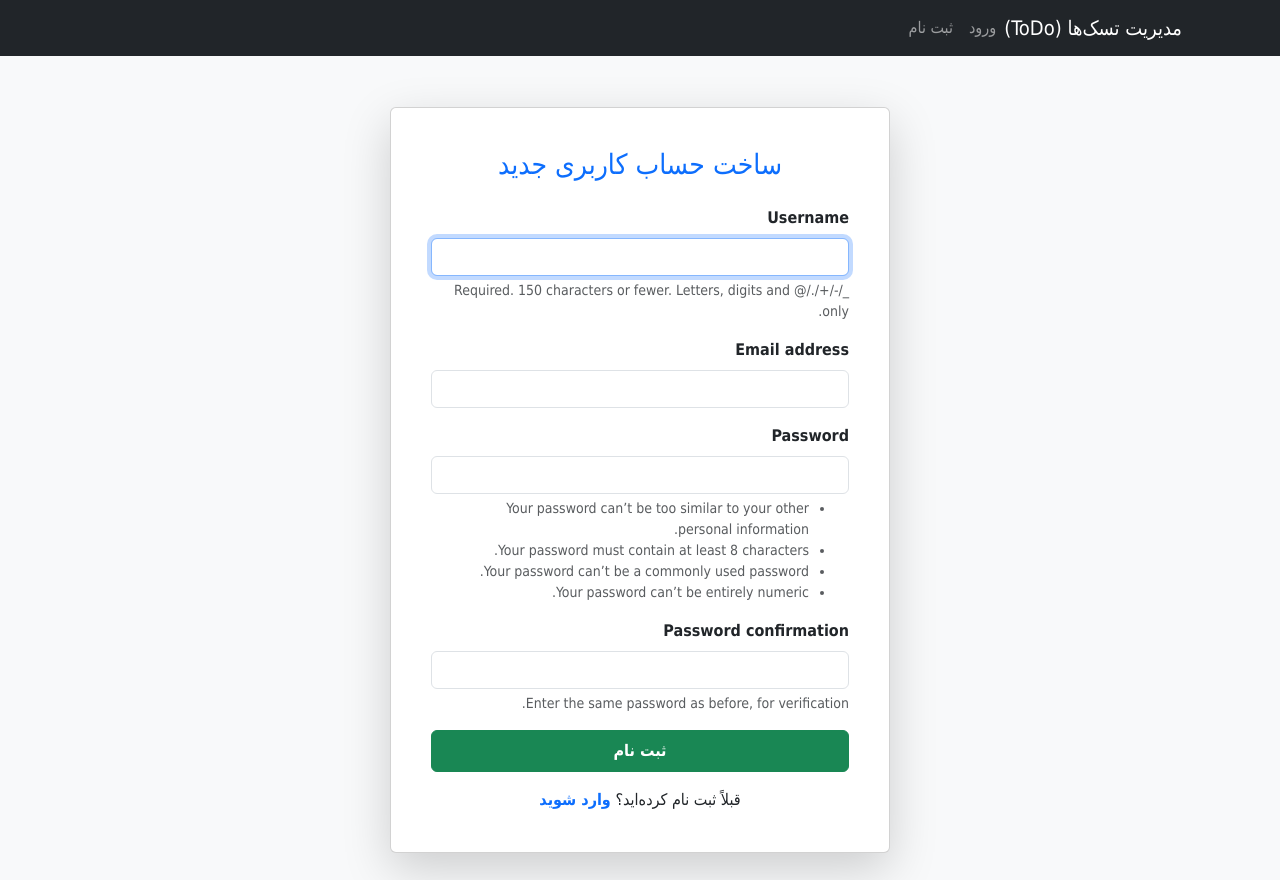
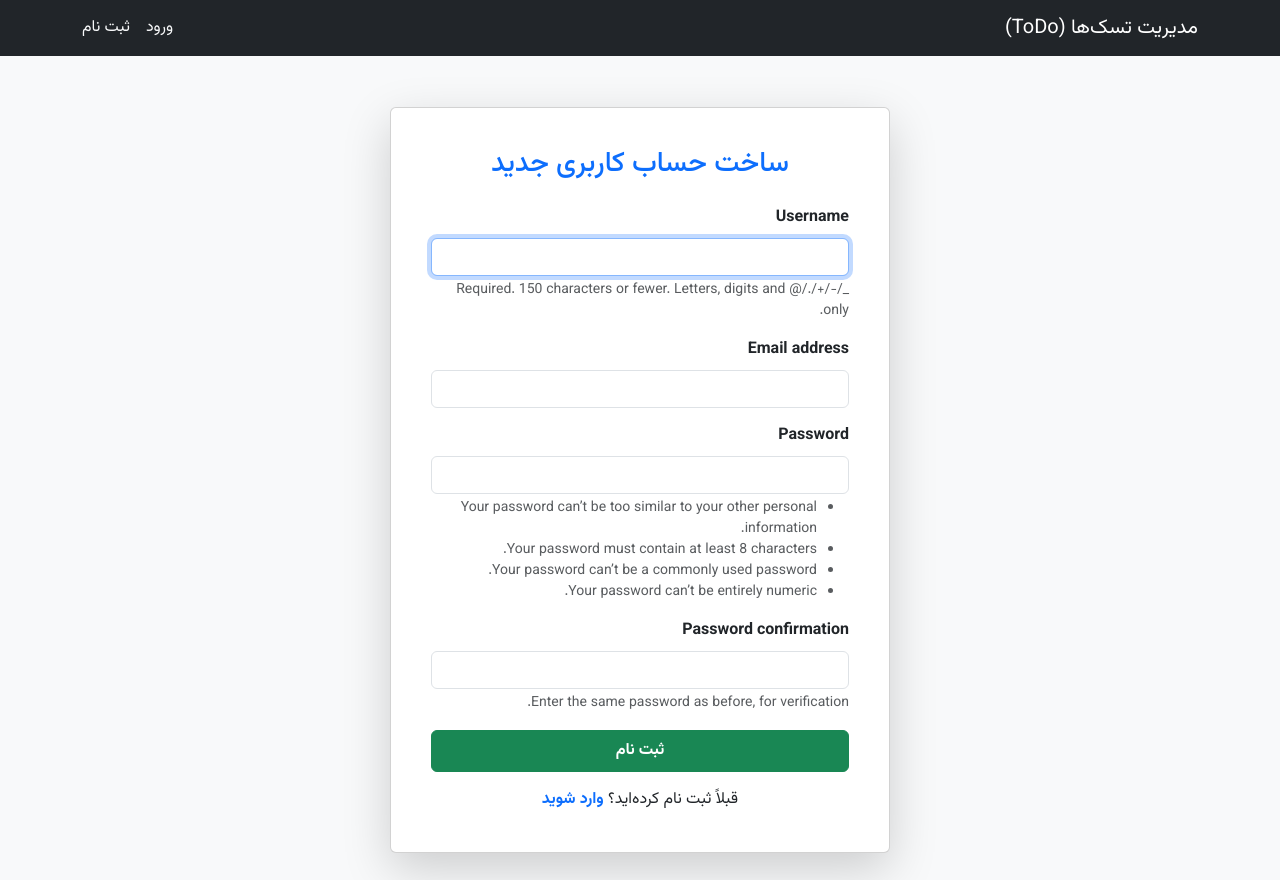
Before and after one commit to amin-mrt/django-todo-app, a Django app: page /accounts/signup/ in a window 1280 px wide. Run offline with Django 5.2, Linux system fonts and the light colour scheme; some libraries are stand-ins or nearby versions.

Commit message:
Update header layout and typography

```diff
--- a/templates/base.html
+++ b/templates/base.html
@@ -1,39 +1,52 @@
 <!DOCTYPE html>
 <html lang="fa" dir="rtl">
+
 <head>
     <meta charset="UTF-8">
     <meta name="viewport" content="width=device-width, initial-scale=1.0">
     <title>{% block title %}برنامه مدیریت کارها{% endblock %}</title>
-    <!-- لینک سی‌اس‌اس بوت‌استرپ برای ظاهر شیک -->
-    <link href="https://cdnjs.cloudflare.com/ajax/libs/bootstrap/5.3.8/css/bootstrap.min.css" rel="stylesheet">
+
+    <!-- Bootstrap CSS -->
+    <link href="https://cdnjs.cloudflare.com/ajax/libs/bootstrap/5.3.8/css/bootstrap.rtl.min.css" rel="stylesheet">
+    <link rel="preconnect" href="https://fonts.googleapis.com">
+    <link rel="preconnect" href="https://fonts.gstatic.com" crossorigin>
+    <link href="https://fonts.googleapis.com/css2?family=Vazirmatn:wght@100..900&display=swap" rel="stylesheet">
     <style>
-        body { background-color: #f8f9fa; font-family: Tahoma, sans-serif; }
-        .todo-card { border-radius: 15px; box-shadow: 0 4px 6px rgba(0,0,0,0.1); }
+        body {
+            background-color: #f8f9fa;
+            font-family: "Vazirmatn";
+        }
+
+        .todo-card {
+            border-radius: 15px;
+            box-shadow: 0 4px 6px rgba(0, 0, 0, 0.1);
+        }
     </style>
 </head>
+
 <body>
 
-    <!-- منوی بالای سایت -->
     <nav class="navbar navbar-expand-lg navbar-dark bg-dark mb-4">
         <div class="container">
+            <!-- برند  -->
             <a class="navbar-brand" href="{% url 'task_list' %}">مدیریت تسک‌ها (ToDo)</a>
-            <div class="navbar-nav ms-auto">
+
+            <div class="d-flex align-items-center">
                 {% if user.is_authenticated %}
-                    <span class="nav-link text-light me-3">خوش آمدید، {{ user.username }}</span>
-                    <!-- فرم خروج استاندارد جنگو -->
-                    <form action="{% url 'logout' %}" method="post" class="d-inline">
-                        {% csrf_token %}
-                        <button type="submit" class="btn btn-sm btn-outline-danger">خروج</button>
-                    </form>
+                <span class="text-light me-3">{{ user.username }}</span>
+                <form action="{% url 'logout' %}" method="post" class="d-inline">
+                    {% csrf_token %}
+                    <button type="submit" class="btn btn-outline-light btn-sm">خروج</button>
+                </form>
                 {% else %}
-                    <a class="nav-item nav-link" href="{% url 'login' %}">ورود</a>
-                    <a class="nav-item nav-link" href="{% url 'signup' %}">ثبت نام</a>
+                <a class="nav-link text-light me-3" href="{% url 'login' %}">ورود</a>
+                <a class="nav-link text-light" href="{% url 'signup' %}">ثبت نام</a>
                 {% endif %}
             </div>
         </div>
     </nav>
 
-    <!-- محتوای اصلی صفحات در این بخش قرار می‌گیرد -->
+    <!-- محتوای اصلی -->
     <div class="container">
         {% block content %}
         {% endblock %}
@@ -41,4 +54,5 @@
 
     <script src="https://cdnjs.cloudflare.com/ajax/libs/bootstrap/5.3.8/js/bootstrap.min.js"></script>
 </body>
+
 </html>
```
